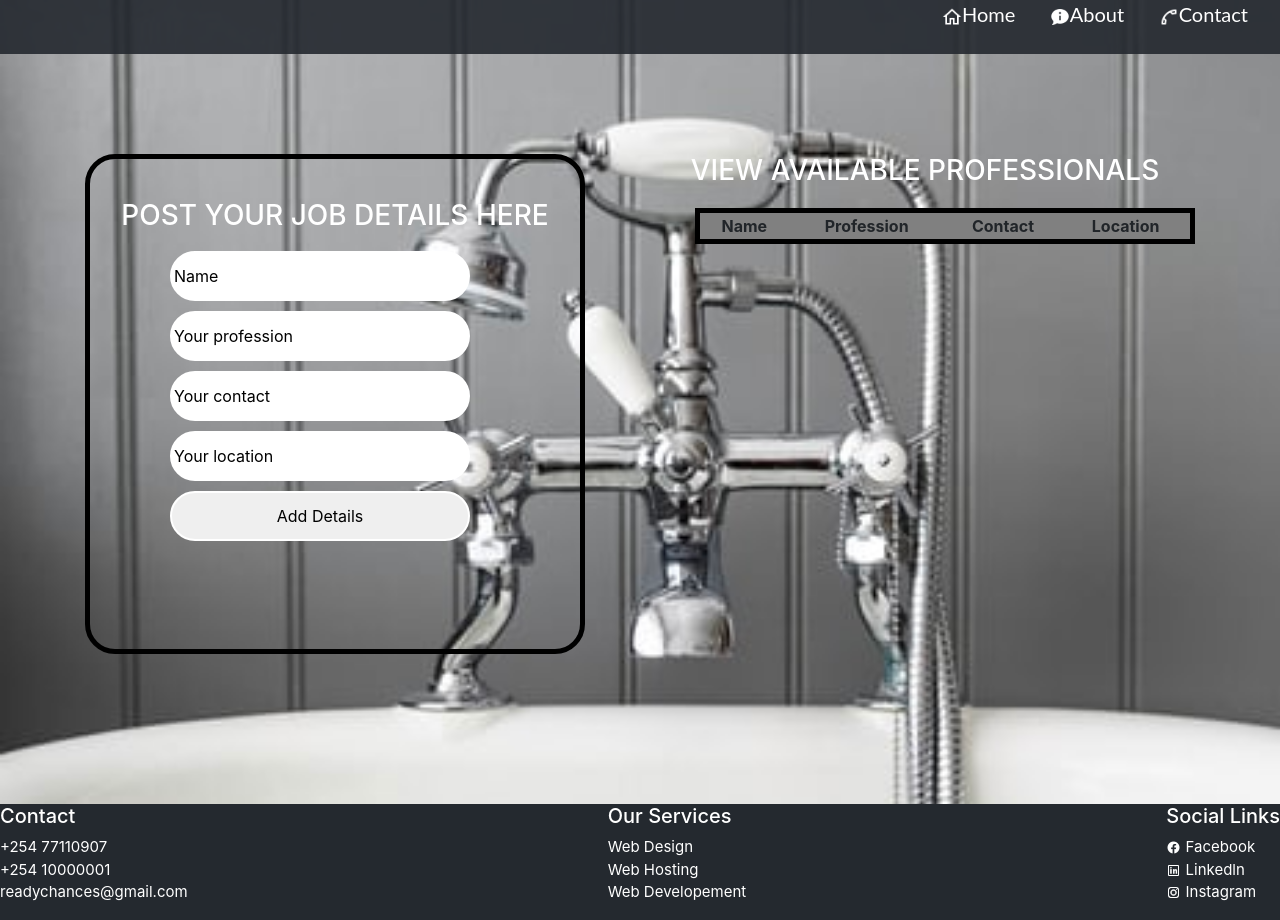
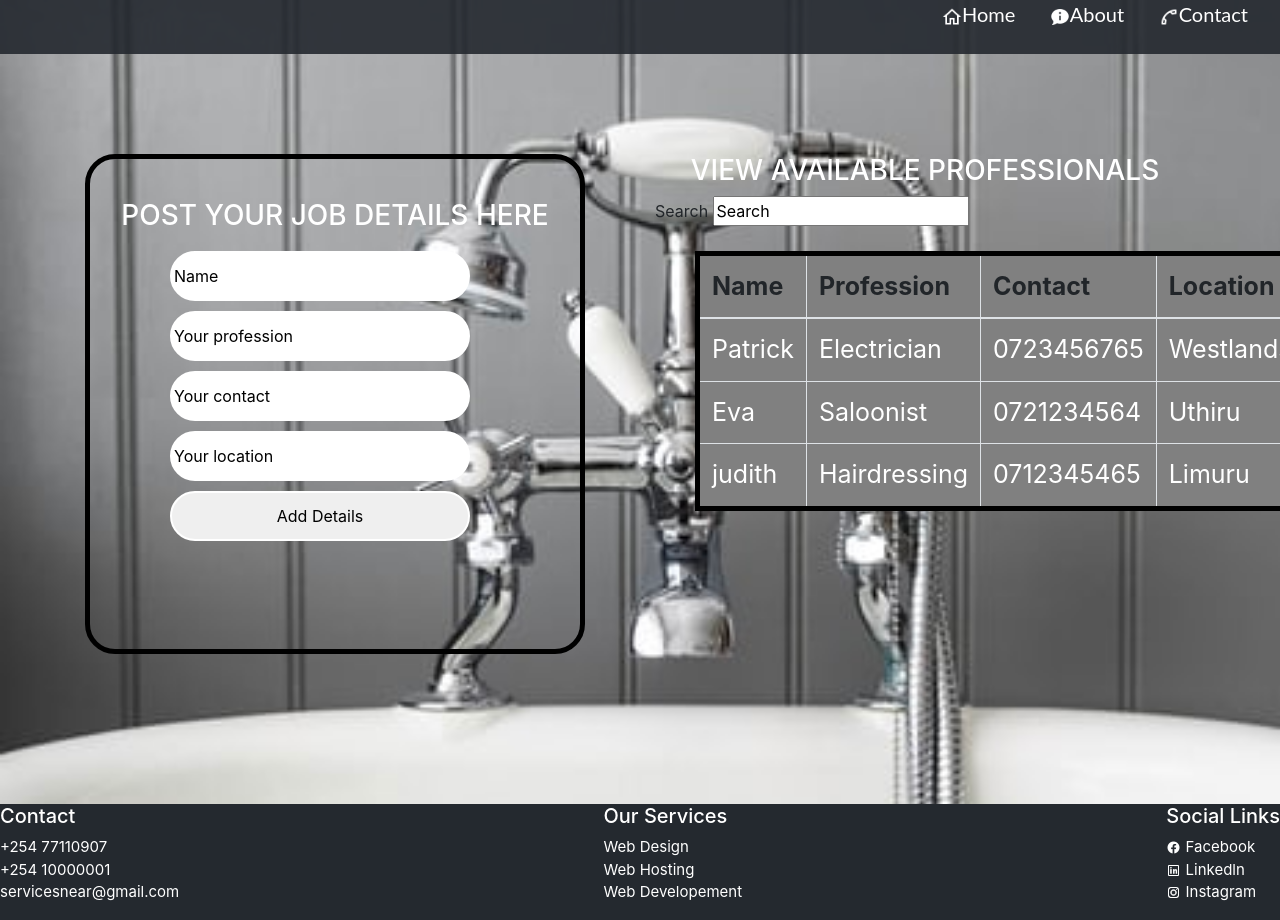
Before and after one commit to Lenus254/Services-Near-You, a plain HTML site: page index.html in a window 1280 px wide. Shown: the top 920 px of the page. Drawn offline with nearby package versions, Linux system fonts and the light colour scheme.

Commit message:
modified javascript by adding search button

```diff
--- a/index.html
+++ b/index.html
@@ -22,23 +22,70 @@
       <div class="form">
         <form name="input" action="#">
           <h3 id="form-header">POST YOUR JOB DETAILS HERE</h3>
-            <input type="text" name="name" id="name" placeholder="Name" class="align"><br>
+            <input type="text" name="name" id="name" placeholder="Name" class="align" required><br>
             <input type="profession" name="profession" id="service" placeholder="Your profession" class="align"><br>
             <input type="text" name="contact" id="contact" placeholder="Your contact" class="align"><br>
-            <input type="text" name="location" id="location" placeholder="Your location" class="align"><br>
+            <input type="text" name="location" id="location" placeholder="Your location" class="align" required><br>
             <button id="addentry" class="align">Add Details</button>
         </form>
       </div>
     </div>
     <div class="col-md-6">
       <h3 class="text-center" id="theader">VIEW AVAILABLE PROFESSIONALS</h3>
-    <table id="display" class="text-center">
+      <label>Search</label>
+      <input type="text" name="search" id="search" placeholder="Search ">
+    <!-- <table id="display" class="text-center">
     <tr>
        <th>Name</th>
        <th>Profession</th>
        <th>Contact</th>
        <th>Location</th>
      </tr>
+     <tbody>
+       <tr>
+         <td>plumbing</td>
+         <td>electricals</td>
+         <td>saloon</td>
+         <td>welding</td>
+       </tr>
+       <tr>
+        <td>lambing</td>
+        <td>electricals</td>
+        <td>saloon</td>
+        <td>welding</td>
+      </tr>
+     </tbody>
+    </table> -->
+    <table  style="font-size: 25px;" id="display" class="table table-bordered">
+      <thead>
+        <tr>
+          <!-- <th scope="col">#</th> -->
+          <th>Name</th>
+       <th>Profession</th>
+       <th>Contact</th>
+       <th>Location</th>
+        </tr>
+      </thead>
+      <tbody>
+        <tr>
+          <td>Patrick</td>
+          <td>Electrician</td>
+          <td>0723456765</td>
+          <td>Westlands</td>
+        </tr>
+        <tr>
+          <td>Eva</td>
+          <td>Saloonist</td>
+          <td>0721234564</td>
+          <td>Uthiru</td>
+        </tr>
+        <tr>
+          <td>judith</td>
+          <td>Hairdressing</td>
+          <td>0712345465</td>
+          <td>Limuru</td>
+        </tr>
+      </tbody>
     </table>
     </div>
    </div>
@@ -49,7 +96,7 @@
       <p>
         +254 77110907 <br>
         +254 10000001 <br>
-        readychances@gmail.com
+        servicesnear@gmail.com
       </p>
     </div>
     <div class="services">
@@ -71,7 +118,7 @@
       </p>
     </div>
   </footer>
-
-    <Script src="./index.js"></Script>
+   <script src="https://ajax.googleapis.com/ajax/libs/jquery/3.5.1/jquery.min.js"></script>
+    <script src="./index.js"></script>
 </body>
 </html>
--- a/index.js
+++ b/index.js
@@ -29,3 +29,26 @@ function Displaydetails(e){
 
 
 }
+
+const search=document.getElementById("search")//search button
+const myRows=document.querySelectorAll('tbody tr')
+//const myTable=document.getElementById('tt')
+// console.log(mymyRows);
+
+search.addEventListener("keyup",function(event){
+
+    const myInput =event.target.value;
+
+    myRows.forEach((r)=>{
+
+        if(r.querySelector("td").textContent.toLowerCase().startsWith(myInput)){
+
+            r.style.display="table-row";
+
+
+        }else{
+            r.style.display="none"
+        }
+    })
+
+})
```
